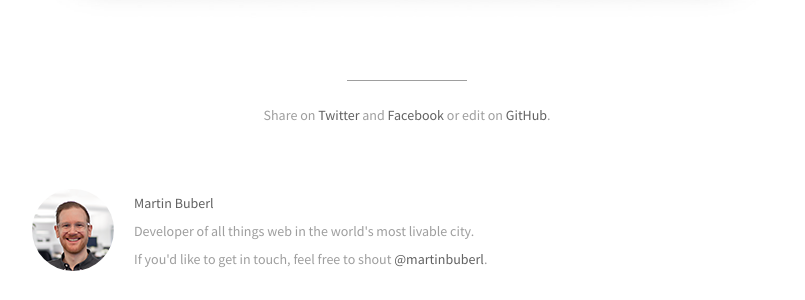
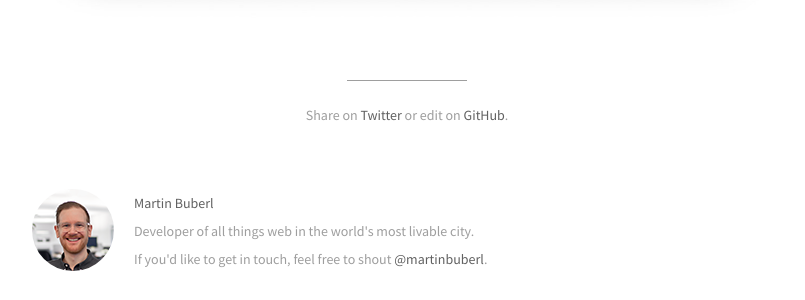
Before and after one commit to martinbuberl/martinbuberl.github.io, a Jekyll site: the page built from docs/_posts/2019-10-18-aws-reinvent-guide-for-startups.md, in a window 1280 px wide. Shown: the part 1247-1547 px from the top of the page, without its empty margins (233-1038 px from the left). Built offline with Jekyll 4.4.1, drawn with Linux system fonts in a browser that asks for light colours; nearby versions of some CDN libraries; some web fonts are replaced.

Commit message:
Removed Facebook

```diff
--- a/docs/_layouts/post.html
+++ b/docs/_layouts/post.html
@@ -28,7 +28,7 @@ layout: default
   </div>
   <div class="social">
     <hr>
-    Share on <a class="share twitter" target="_blank" href="https://twitter.com/intent/tweet?text={{ page.title | uri_escape }}&url={{ site.url | append: page.url | uri_escape }}&via={{ site.twitter | uri_escape }}">Twitter</a> and <a class="share facebook" target="_blank" href="https://www.facebook.com/sharer/sharer.php?u={{ site.url | append: page.url | uri_escape }}">Facebook</a> or edit on <a href="https://github.com/{{ site.repository }}/edit/master/docs/{{ page.path }}" target="_blank">GitHub</a>.
+    Share on <a class="share twitter" target="_blank" href="https://twitter.com/intent/tweet?text={{ page.title | uri_escape }}&url={{ site.url | append: page.url | uri_escape }}&via={{ site.twitter | uri_escape }}">Twitter</a> or edit on <a href="https://github.com/{{ site.repository }}/edit/master/docs/{{ page.path }}" target="_blank">GitHub</a>.
   </div>
 </article>
 
```
